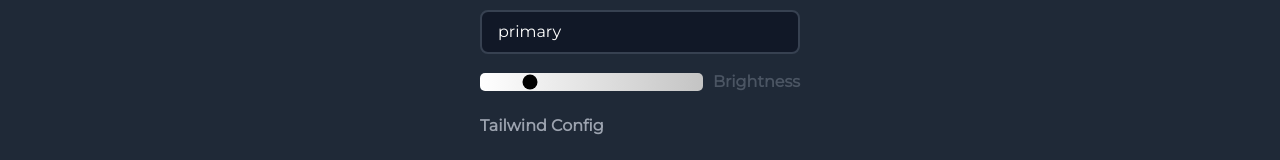
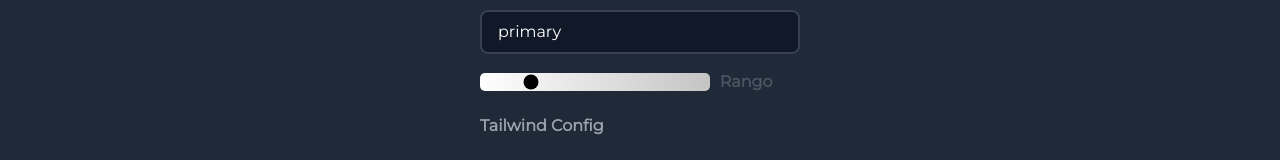
Before and after one commit to pa-ku/palette, a React (Vite) app: page / in a window 1280 px wide. Shown: the part 298-458 px from the top of the page. Built offline with nearby package versions, Linux system fonts and the light colour scheme.

Commit message:
cambiado brightness a español

```diff
--- a/src/App.jsx
+++ b/src/App.jsx
@@ -113,7 +113,7 @@ function ColorGradient() {
               value={range}
               onChange={(e) => setRange(e.target.value)}
             />
-            <p className='font-bold w-28 text-gray-600 '>Brightness</p>
+            <p className='font-bold w-28 text-gray-600 '>Rango</p>
           </div>
 
           <div className='flex gap-2'>
```
